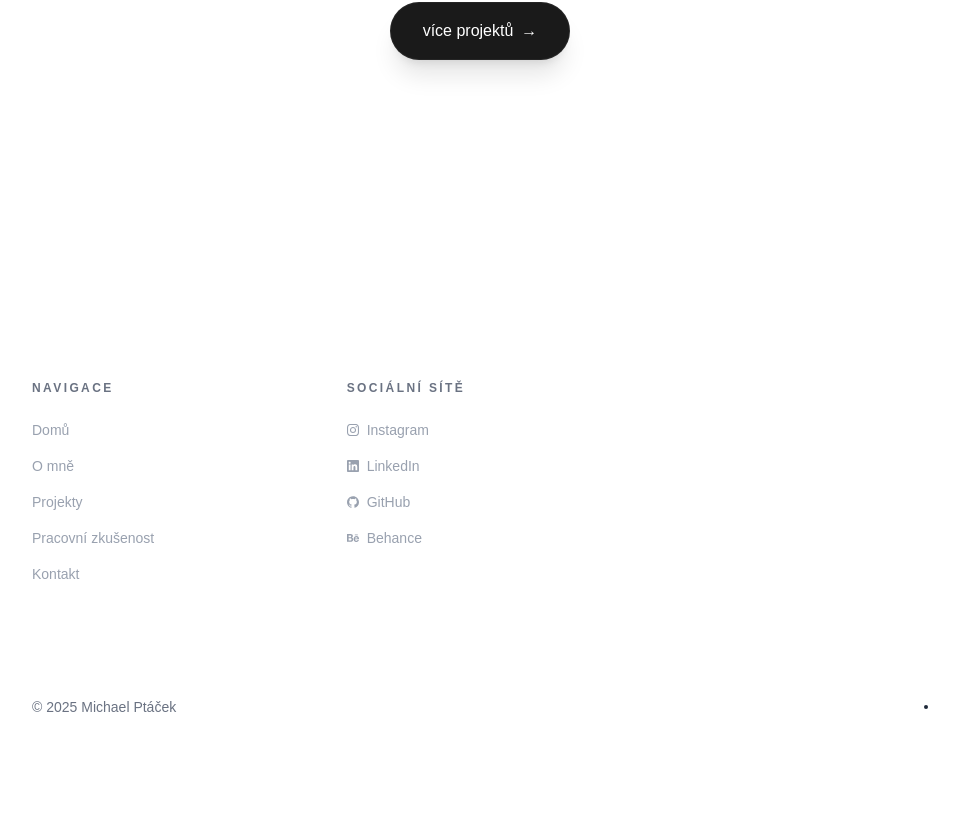
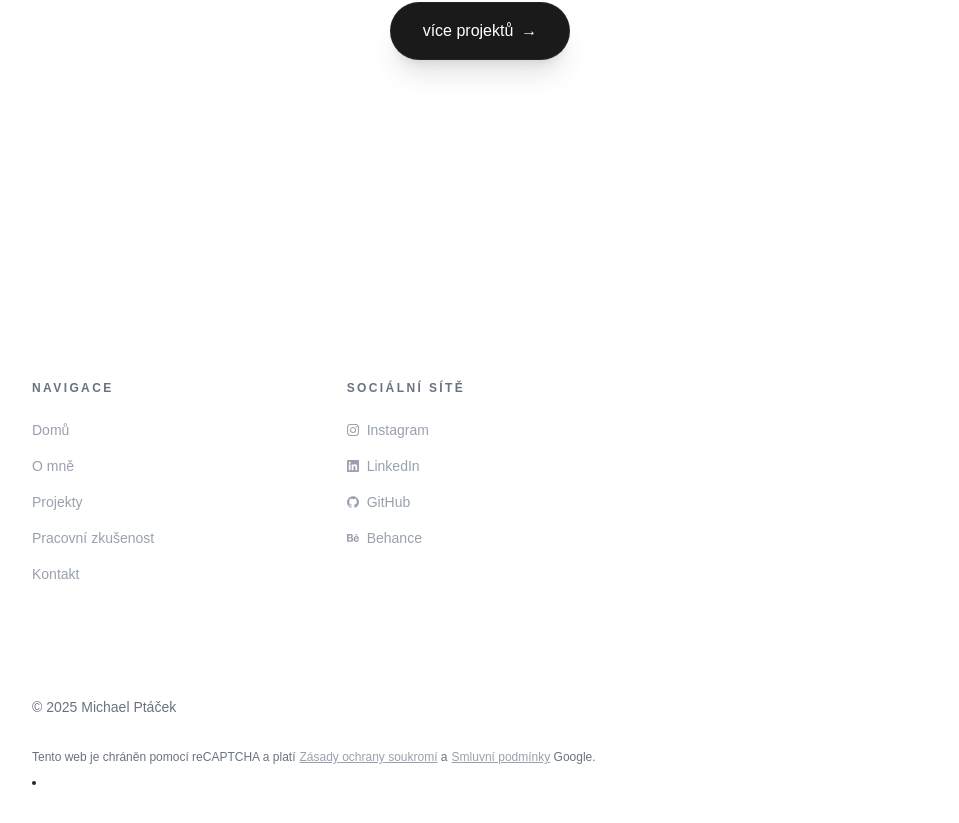
Before and after one commit to michaelptacek05/portfolio, a Next.js app: page / in a window 1280 px wide. Shown: the part 1502-2325 px from the top of the page, without its empty margins (160-1119 px from the left). Before the commit the page ends 2283 px from the top, so only its background shows below. Built offline with nearby package versions, Linux system fonts and the light colour scheme.

Commit message:
fixed google recaptcha

```diff
--- a/app/components/footer.tsx
+++ b/app/components/footer.tsx
@@ -51,9 +51,14 @@ export default function Footer() {
         </div>
 
         {/* Spodní lišta - Copyright */}
-        <div className="pt-8 border-t border-white/5 flex flex-col sm:flex-row justify-between items-center gap-4">
+        <div className="pt-8 border-t border-white/5 flex flex-col sm:flex-col justify-between items-left gap-4">
           <p className="text-sm text-gray-500 font-medium text-center sm:text-left">
             © {currentYear} Michael Ptáček
+          </p>
+          <p className="text-xs text-gray-500 mt-4 text-left">
+            Tento web je chráněn pomocí reCAPTCHA a platí
+            <a href="https://policies.google.com/privacy" target="_blank" rel="noreferrer" className="text-gray-400 hover:text-white ml-1 underline">Zásady ochrany soukromí</a> a
+            <a href="https://policies.google.com/terms" target="_blank" rel="noreferrer" className="text-gray-400 hover:text-white ml-1 underline">Smluvní podmínky</a> Google.
           </p>
           <div className="hidden sm:block h-1 w-1 rounded-full bg-gray-800" />
         </div>
--- a/app/globals.css
+++ b/app/globals.css
@@ -30,3 +30,7 @@ body {
   color: var(--foreground);
   font-family: Arial, Helvetica, sans-serif;
 }
+
+.grecaptcha-badge {
+  visibility: hidden !important;
+}
```
